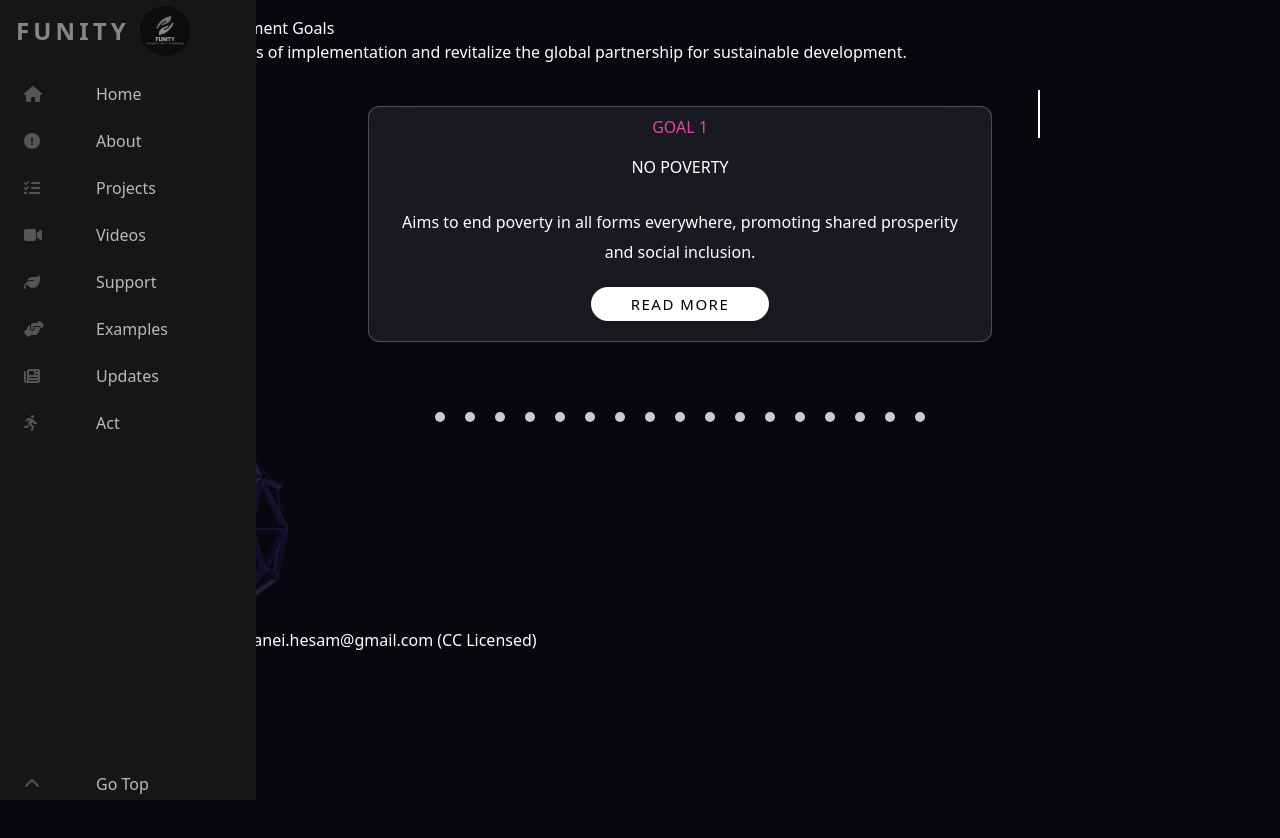
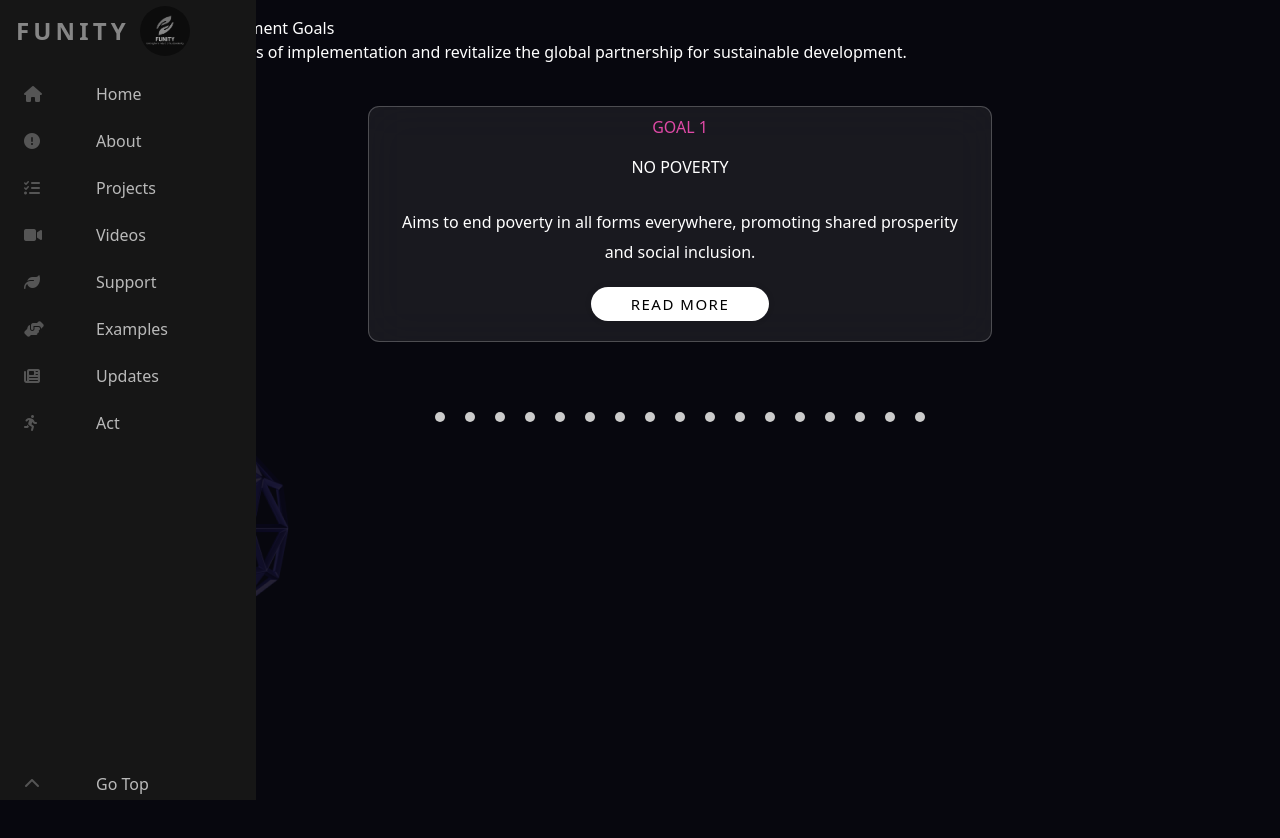
Before and after one commit to furaquejohn11/Funity, a React (Vite) app in the folder Funity/: page / in a window 1280 px wide. Shown: the top 838 px of the page. Built offline with nearby package versions, Linux system fonts and the light colour scheme.

Commit message:
remove icon credit & cards border

```diff
--- a/Funity/src/App.css
+++ b/Funity/src/App.css
@@ -268,7 +268,6 @@ body::-webkit-scrollbar-thumb {
   height: 3rem;
   top: 8%;
   right: 5%;
-  border: 1px solid;
 }
 
 #slides .slide .slide-content {
--- a/Funity/src/App.jsx
+++ b/Funity/src/App.jsx
@@ -50,8 +50,6 @@ export default function App() {
 
             <div className="home-section-icons relative">
                 <img className="absolute w-full globeIcon" src={images.abstractBlue} alt="globeIcon-by-sanei.hesam@gmail.com-from-figma-cc-licensed" />
-                <p className="absolute top-0 right-0 bg-white text-black bg-opacity-10 px-2 py-1 text-sm cursor-pointer">Icon from Figma by sanei.hesam@gmail.com (CC Licensed)
-                </p>
             </div>
 
 
```
